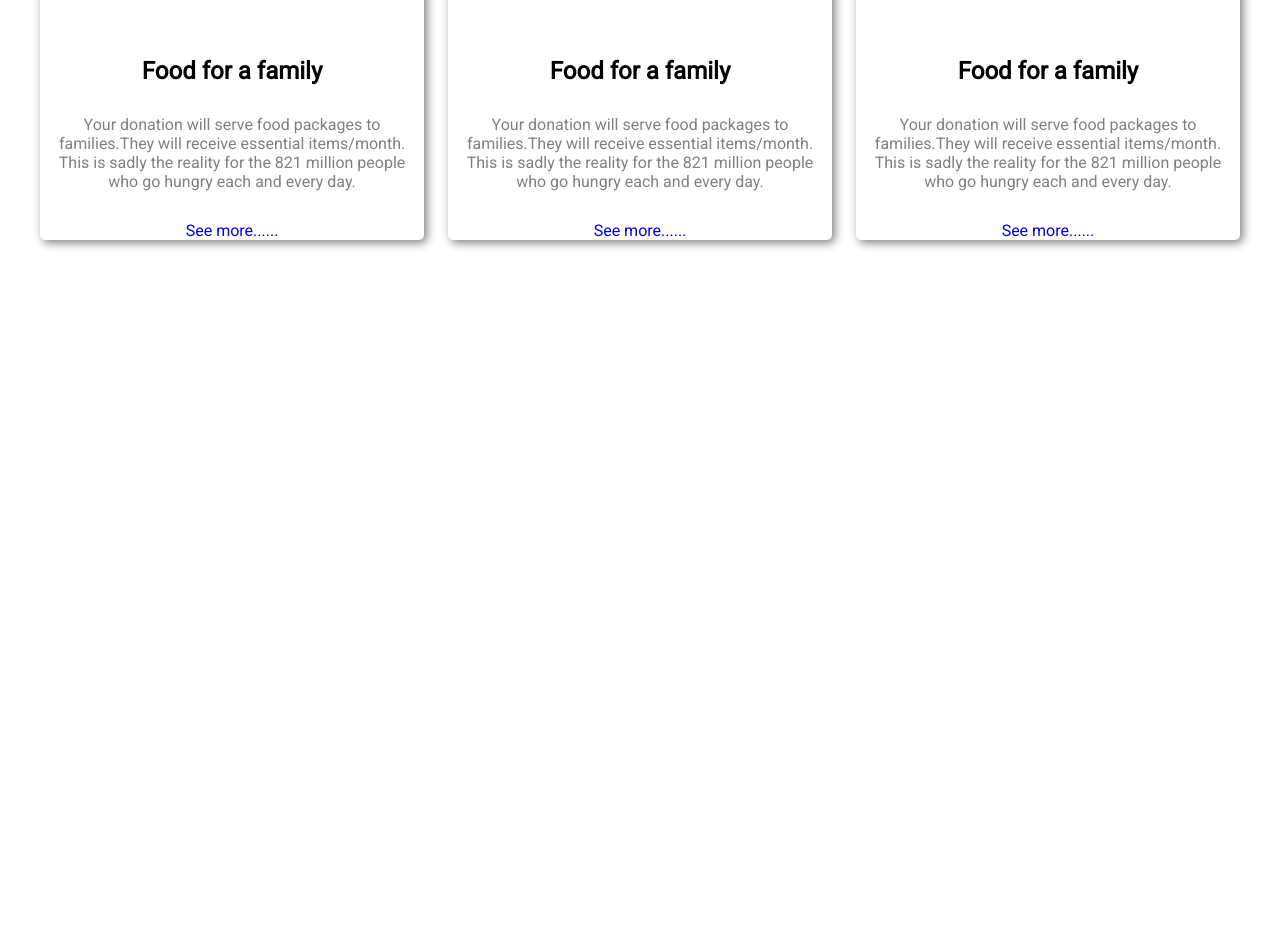
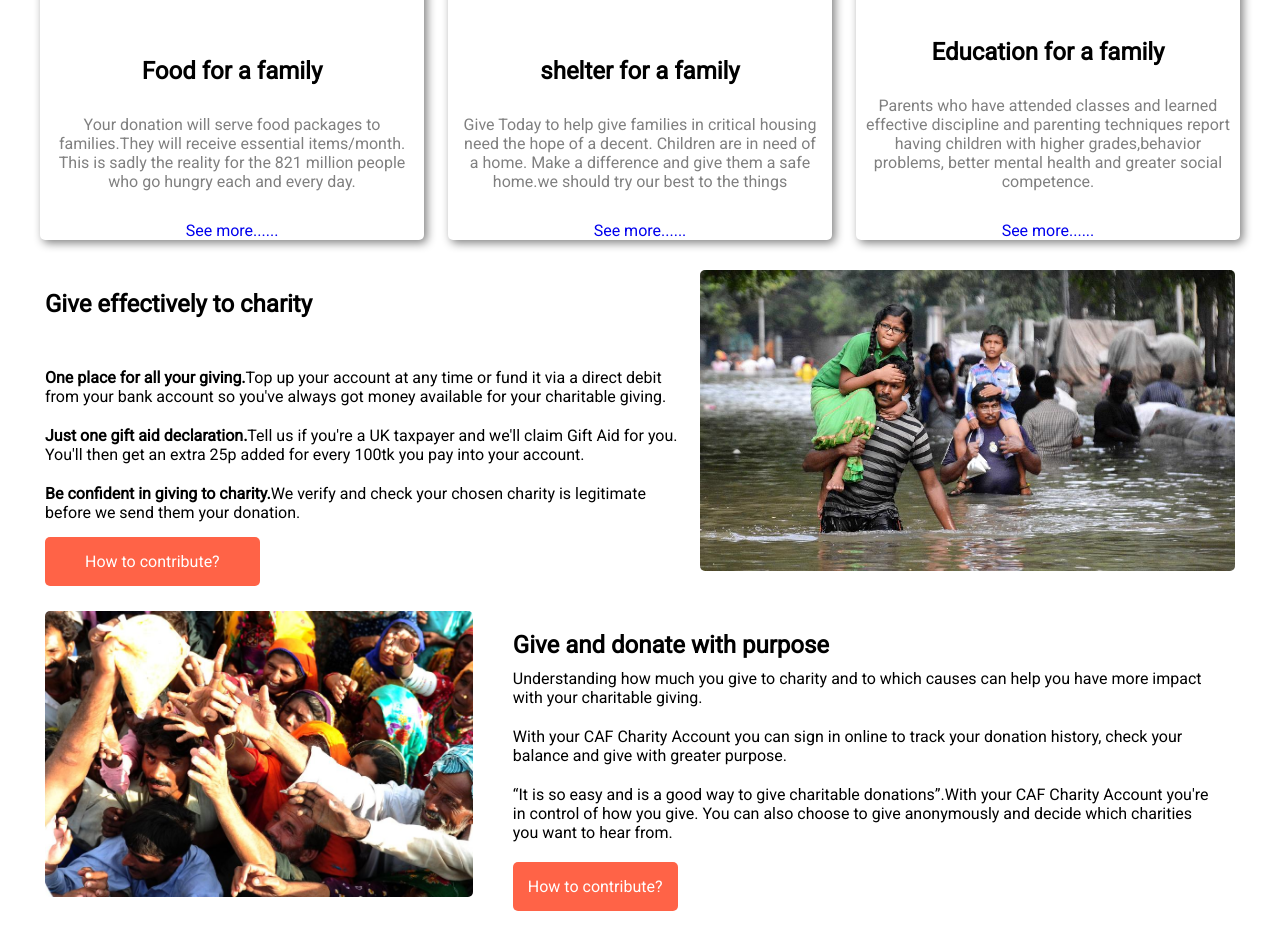
Before and after one commit to toukircse77/donate-portpholio, a plain HTML site: page index.html in a window 1280 px wide. Shown: the part 1222-2152 px from the top of the page. Before the commit the page ends 1482 px from the top, so only its background shows below. Drawn offline with Linux system fonts and the light colour scheme.

Commit message:
added article section

```diff
--- a/index.html
+++ b/index.html
@@ -51,7 +51,7 @@
         <div class="main-card">
             <div class="cards">
                 <div class="image">
-                    <img src="images/donation10.jpg" alt="">
+                    <img src="images/donation7.jpg" alt="">
                 </div>
                 <div class="title">
                     <h1> Food for a family</h1>
@@ -65,28 +65,30 @@
             </div>
             <div class="cards">
                 <div class="image">
-                    <img src="images/donation10.jpg" alt="">
+                    <img src="images/donation3.jpg" alt="">
                 </div>
                 <div class="title">
-                    <h1> Food for a family</h1>
+                    <h1> shelter for a family</h1>
                 </div>
                 <div class="description">
-                    <p>Your donation will serve food packages to families.They will receive essential items/month. This
-                        is sadly the reality for the 821 million people who go hungry each and every day.</p>
+                    <p>Give Today to help give families in critical housing need the hope of a decent. Children are in
+                        need of a home. Make a difference and give them a safe home.we should try our best to the things
+                    </p>
                     <a href="www.google.com">See more......</a>
                 </div>
 
             </div>
             <div class="cards">
                 <div class="image">
-                    <img src="images/donation10.jpg" alt="">
+                    <img src="images/donation9.jpg" alt="">
                 </div>
                 <div class="title">
-                    <h1> Food for a family</h1>
+                    <h1>Education for a family</h1>
                 </div>
                 <div class="description">
-                    <p>Your donation will serve food packages to families.They will receive essential items/month. This
-                        is sadly the reality for the 821 million people who go hungry each and every day.</p>
+                    <p>Parents who have attended classes and learned effective discipline and parenting techniques
+                        report having children with higher grades,behavior problems, better mental health and greater
+                        social competence.</p>
                     <a href="www.google.com">See more......</a>
                 </div>
 
@@ -94,6 +96,68 @@
         </div>
     </section>
 
+    <!-- card section ends-->
+
+    <section class="article">
+
+        <div class="left-article">
+            <h1>Give effectively to charity</h1>
+            <div class="article-description">
+                <p><span class="text-bold">One place for all your giving.</span>Top up your account at any time or fund
+                    it via a direct debit from your bank account so you've always got money available for your
+                    charitable giving.</p>
+                <p><span class="text-bold">Just one gift aid declaration.</span>Tell us if you're a UK taxpayer and
+                    we'll claim Gift Aid for you. You'll then get an extra 25p added for every 100tk you pay into your
+                    account.</p>
+                <p><span class="text-bold">Be confident in giving to charity.</span>We verify and check your chosen
+                    charity is legitimate before we send them your donation.</p>
+            </div>
+
+            <a class="contribute-btn" href="www.google.com">How to contribute?</a>
+        </div>
+        <div class="right-article">
+            <img src="images/donation4.jpg" alt="">
+        </div>
+    </section>
+
+
+    <section class="article">
+
+
+        <div class="left-article2">
+            <img src="images/donation0.jpg" alt="">
+        </div>
+
+        <div class="right-article2">
+            <h1>Give and donate with purpose</h1>
+            <div class="article-description2">
+                <p>Understanding how much you give to charity and to which causes can help you have more impact with your charitable giving.</p>
+                <p>With your CAF Charity Account you can sign in online to track your donation history, check your balance and give with greater purpose.</p>
+                <p>“It is so easy and is a good way to give charitable donations”.With your CAF Charity Account you're in control of how you give. You can also choose to give anonymously and decide which charities you want to hear from.</p>
+            </div>
+
+            <a class="contribute-btn" href="www.google.com">How to contribute?</a>
+        </div>
+    </section>
+
+    <section class="article">
+
+        <div class="left-article">
+            <h1>Ready to open your charity account?</h1>
+            <div class="article-description">
+                <p>It only takes five minutes to apply online, but before you do please take some time to</p>
+                <p>Decide how to fund the account. To open your account you'll need to make a one off payment of 500tk or more, or set up a Direct Debit of at least 10000tk a month</p>
+                <p>Learn more about the account features by reading our brochure
+                    Read the Charity Account fees and charges* and the terms and conditions.</p>
+            </div>
+
+            <a class="contribute-btn" href="www.google.com">How to contribute?</a>
+        </div>
+        <div class="right-article">
+            <img src="images/donation4.jpg" alt="">
+        </div>
+    </section>
+
 </body>
 
 
--- a/style.css
+++ b/style.css
@@ -131,3 +131,68 @@ hr{
     padding: 20px;
     text-decoration: none;
 }
+.article{
+    display: flex;
+
+}
+
+.left-article{
+    float: left;
+    text-align: left;
+}
+.article-description{
+    padding: 20px 0px;
+    margin-right: 10px;
+}
+.left-article h1{
+padding: 20px 0px;
+}
+.left-article p{
+    padding: 10px 0px;
+}
+.left-article a{
+    padding: 15px 40px;
+
+}
+.text-bold{
+    font-weight: 900;
+}
+.right-article img{
+    float: left;
+    width: 100%;
+    border-radius: 5px;
+}
+.contribute-btn{
+    padding: 15px 15px;
+    text-decoration: none;
+    background-color: tomato;
+    border-radius: 5px;
+    color:white;
+}
+.article {
+    margin: 0 20px;
+    margin-left:45px;
+    margin-right: 45px;
+    padding: 20px 0px;
+}
+
+.left-article2 img{
+
+    width: 100%;
+    border-radius: 5px;
+}
+.right-article2{
+    text-align: left;
+    padding: 20px;
+    margin-left: 20px;
+}
+.article-description2{
+    margin-bottom: 25px;
+}
+.article-description2 p{
+    padding: 10px 0px;
+}
+.article-description2 a{
+    padding: 20px 0px;
+    margin-top: 10px;
+}
```
